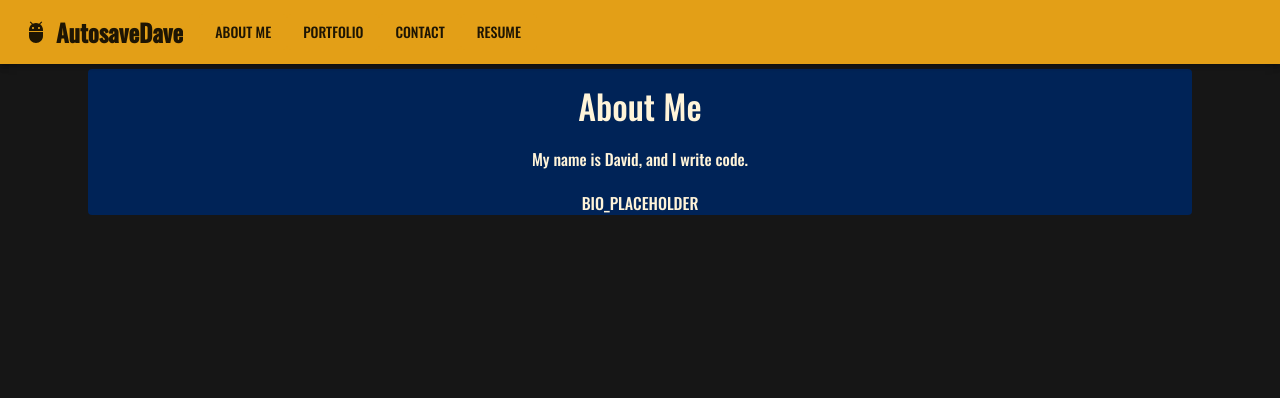
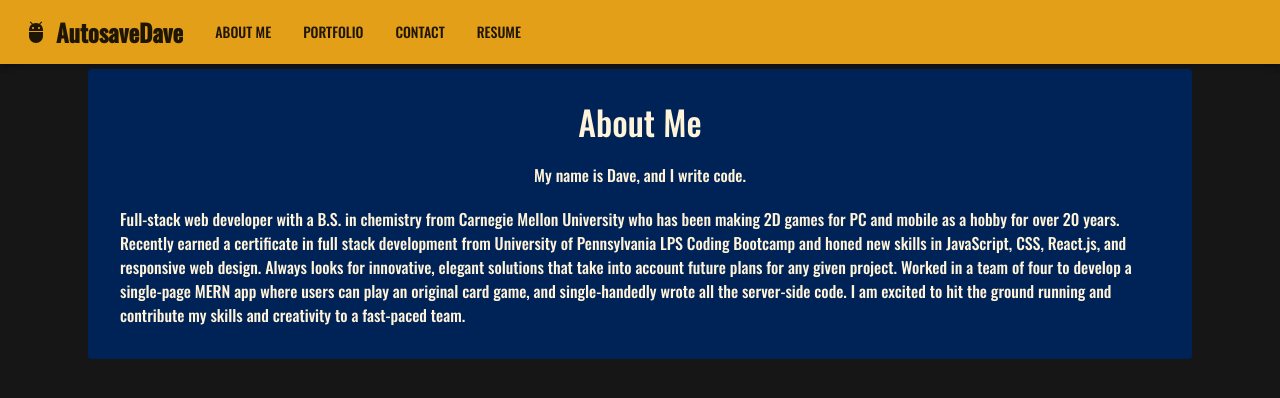
Before and after one commit to AutosaveDave/react-portfolio, a React (Create React App) app: page / in a window 1280 px wide. Shown: the top 398 px of the page. Built offline with nearby package versions, Linux system fonts and the light colour scheme.

Commit message:
nav menu format changes, added brand statement to About Me page

```diff
--- a/src/Theme.js
+++ b/src/Theme.js
@@ -106,10 +106,12 @@ const themeOptions = {
     },
     MuiList: {
       defaultProps:{
+        dense: true,
         style: {
-          backgroundColor: themeColors.primary.light,
+          backgroundColor: themeColors.primary.dark,
           color: 'black',
           padding: '0px',
+
         },
       }
     },
@@ -164,13 +166,33 @@ const themeOptions = {
         {
           props: { variant: 'nav'},
           style: {
-            my: 1,
+            height: '100%',
             color: themeColors.primary.contrastText,
             display: 'block',
             backgroundColor: themeColors.primary.main,
             border: 'none',
+            borderRadius: 0,
             '&:hover': {
-              backgroundColor: themeColors.secondary.main,
+              backgroundColor: themeColors.primary.light,
+              border: 'none',
+            }
+          },
+        },
+        {
+          props: { variant: 'navDropdown' },
+          style: {
+            color: themeColors.primary.contrastText,
+            display: 'block',
+            backgroundColor: themeColors.primary.light,
+            border: 'none',
+            borderRadius: 0,
+            width:'100%',
+            height: '100%',
+            paddingTop: '10px',
+            paddingBottom: '10px',
+            '&:hover': {
+              backgroundColor: themeColors.secondary.light,
+              color: 'white',
               border: 'none',
             }
           },
--- a/src/components/ProjectCard/index.js
+++ b/src/components/ProjectCard/index.js
@@ -32,11 +32,10 @@ export default function ProjectCard( { project } ) {
     <>
       <Paper
         variant='project'
-        //fullWidth
         m={0}
         p={0}
         sx={{
-          height:{xs:'75vh',md:'60vh',lg:'50vh'},
+          height:{xs:'22rem',md:'24rem',lg:'20rem'},
           backgroundImage: imagePath,
           flexWrap: 'nowrap',
           position: 'static',
--- a/src/components/TitleNav/index.js
+++ b/src/components/TitleNav/index.js
@@ -71,7 +71,6 @@ function TitleNavBar(props) {
               <MenuIcon />
             </IconButton>
             <Menu
-              variant='navDropdown'
               id="menu-appbar"
               anchorEl={anchorElNav}
               anchorOrigin={{
@@ -85,14 +84,20 @@ function TitleNavBar(props) {
               }}
               open={Boolean(anchorElNav)}
               onClose={handleCloseNavMenu}
+
               sx={{
                 display: { xs: 'block', md: 'none' },
               }}
             >
-              {page.map((Page) => (
-                <MenuItem key={Page.name}
-                  onClick={ () => handleNavMenuClick(Page) }>
-                  <Typography textAlign="center">{Page.name}</Typography>
+              { page.map( (Page) => (
+                <MenuItem key={ 'navDropItem-' + Page.name } sx={{ p: 0, m: 0 }}>
+                  <Button variant="navDropdown"
+                    key={ 'navDropBtn-' + Page.name }
+                    onClick={ () => handleNavMenuClick(Page) }
+                  >
+                    <Typography key={ 'navDropBtnText-' + Page.name }
+                        textAlign="center">{Page.name}</Typography>
+                  </Button>
                 </MenuItem>
               ))}
             </Menu>
@@ -114,7 +119,7 @@ function TitleNavBar(props) {
           >
             AutosaveDave
           </Typography>
-          <Box sx={{ flexGrow: 1, display: { xs: 'none', md: 'flex' } }}>
+          <Box sx={{ alignSelf:'stretch', flexGrow: 1, display: { xs: 'none', md: 'flex' } }}>
             {page.map((Page) => (
               <Button
                 key={Page.name}
--- a/src/pages/AboutMe.js
+++ b/src/pages/AboutMe.js
@@ -4,12 +4,18 @@ import { Container, Paper, Typography } from "@mui/material";
 const AboutMe = () => {
   return <div>
     <Container max-width="lg">
-        <Paper max-width="lg" variant="page" elevation={3} min-width="xs" min-height="600px">
-            <Typography variant="h4" pt={2}>About Me</Typography>
+        <Paper max-width="lg" variant="page" elevation={3} min-width="xs" min-height="600px" sx={{padding:4}}>
+            <Typography variant="h4" >About Me</Typography>
             <br/>
-            <Typography variant="body1">My name is David, and I write code.</Typography>
+            <Typography variant="body1">My name is Dave, and I write code.</Typography>
             <br/>
-            <Typography variant="body1">BIO_PLACEHOLDER</Typography>
+            <Typography variant="body1" textAlign='start'>
+              Full-stack web developer with a B.S. in chemistry from Carnegie Mellon University who has been making 2D games for PC and mobile as a hobby for over 20 years.
+              Recently earned a certificate in full stack development from University of Pennsylvania LPS Coding Bootcamp and honed new skills in JavaScript, CSS, React.js, and responsive web design.
+              Always looks for innovative, elegant solutions that take into account future plans for any given project.
+              Worked in a team of four to develop a single-page MERN app where users can play an original card game, and single-handedly wrote all the server-side code.
+              I am excited to hit the ground running and contribute my skills and creativity to a fast-paced team.
+            </Typography>
         </Paper>
     </Container>
   </div>;
```
